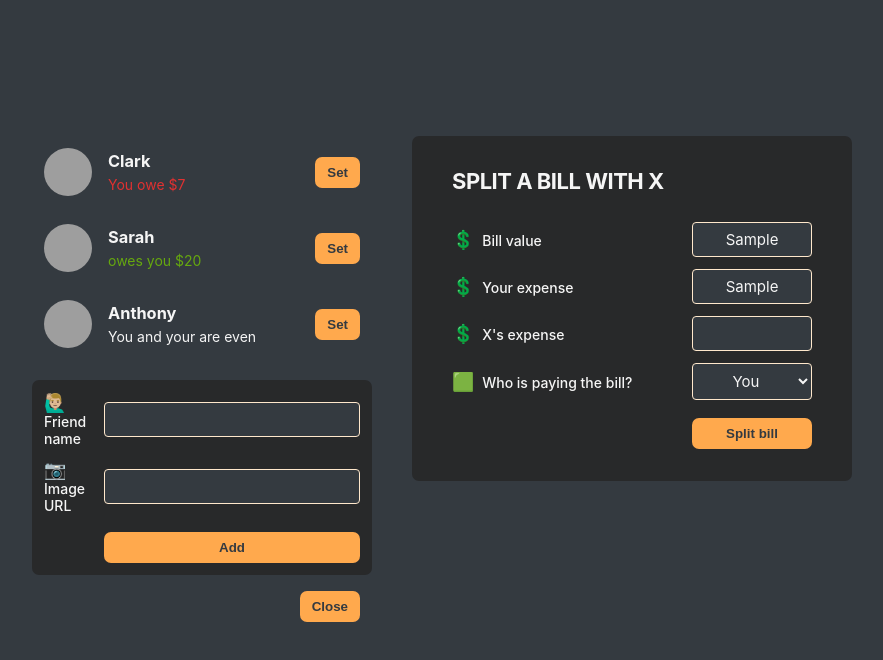
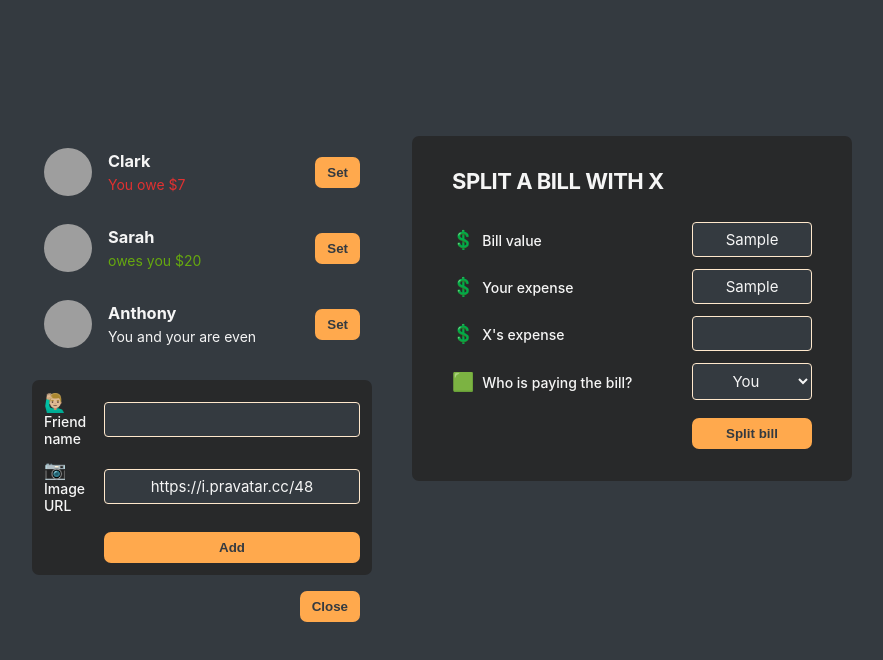
Before and after one commit to GustavoMunizBarrios/eat-n-split, a React (Create React App) app: page / in a window 1280 px wide. Both pictures are taken after typing "Sample", "Sample" into the empty fields and a click on the button "Add friend". Shown: the top 660 px of the page, without its empty margins (198-1081 px from the left). Built offline with nearby package versions, Linux system fonts and the light colour scheme; grey boxes are pictures that could not be loaded.

Commit message:
I made the functionality for Adding a new friend

```diff
--- a/src/App.js
+++ b/src/App.js
@@ -30,17 +30,22 @@
 }
 
 export default function App() {
+  const [friends, setFriends] = useState(initialFriends);
   const [showAddFriend, setShowAddFriend] = useState(false);
 
   function handleShowAddFriend() {
+    setShowAddFriend((show) => !show);
+  }
+  function handleAddFriend(friend) {
+    setFriends((friends) => [...friends, friend]);
     setShowAddFriend((show) => !show);
   }
 
   return (
     <div className="app">
       <div className="sidebar">
-        <FriendList />
-        {showAddFriend && <FormAddFriend />}
+        <FriendList friends={friends} />
+        {showAddFriend && <FormAddFriend onAddFriend={handleAddFriend} />}
         <Button click={handleShowAddFriend}>
           {showAddFriend ? "Close" : "Add friend"}
         </Button>
@@ -49,9 +54,7 @@
     </div>
   );
 }
-function FriendList() {
-  const friends = initialFriends;
-
+function FriendList({ friends }) {
   return (
     <ul>
       {friends.map((friend) => (
@@ -83,14 +86,43 @@
   );
 }
 
-function FormAddFriend() {
+function FormAddFriend({ onAddFriend }) {
+  const [name, setName] = useState("");
+  const [image, setImage] = useState("https://i.pravatar.cc/48");
+
+  function handleSubmit(event) {
+    event.preventDefault();
+
+    if (!name || !image) return;
+
+    const id = crypto.randomUUID();
+    const newFriend = {
+      id,
+      name,
+      image: `${image}?=${id}`,
+      balance: 0,
+    };
+    onAddFriend(newFriend);
+
+    setName("");
+    setImage("https://i.pravatar.cc/48");
+  }
+
   return (
-    <form className="form-add-friend">
+    <form className="form-add-friend" onSubmit={handleSubmit}>
       <label>🙋🏼‍♂️ Friend name</label>
-      <input type="text" />
+      <input
+        type="text"
+        value={name}
+        onChange={(e) => setName(e.target.value)}
+      />
 
       <label>📷 Image URL</label>
-      <input type="text" />
+      <input
+        type="text"
+        value={image}
+        onChange={(e) => setImage(e.target.value)}
+      />
 
       <Button>Add</Button>
     </form>
```
